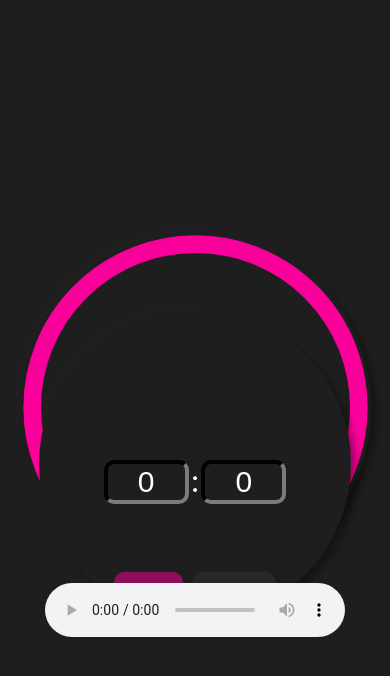
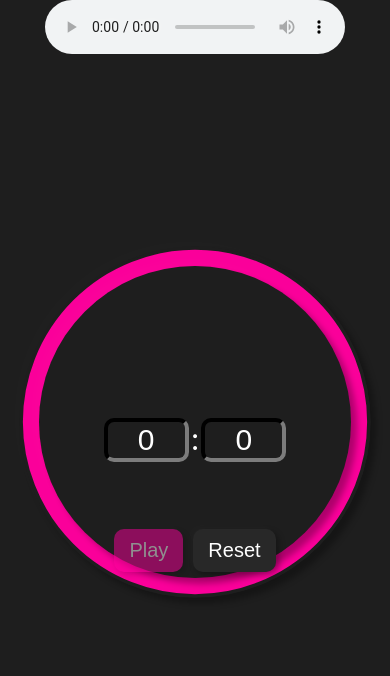
Before and after one commit to MilosMladenovicWork/pomodoro-clock, a React (Create React App) app: page / in a window 390 px wide. Shown: the top 676 px of the page. Built offline with nearby package versions, Linux system fonts and the light colour scheme.

Commit message:
fixed mobile responsiveness

```diff
--- a/src/Circle.css
+++ b/src/Circle.css
@@ -16,6 +16,5 @@
   .circle{
     width:80vw;
     height:80vw;
-    margin-top:5vh;
   }
 }
--- a/src/CircleContainer.css
+++ b/src/CircleContainer.css
@@ -2,7 +2,10 @@
   margin:auto;
   width:45vh;
   height:45vh;
-  margin-top:27.5vh;
+  position:absolute;
+  top:50%;
+  left:50%;
+  transform:translate(-50%, -50%);
   border-radius:50%;
   border:1px solid rgb(30, 30, 30);
   box-shadow: 6px 6px 6px rgb(0,0,0, 0.3), -6px -6px 6px rgb(255, 255, 255, 0.01);
```
